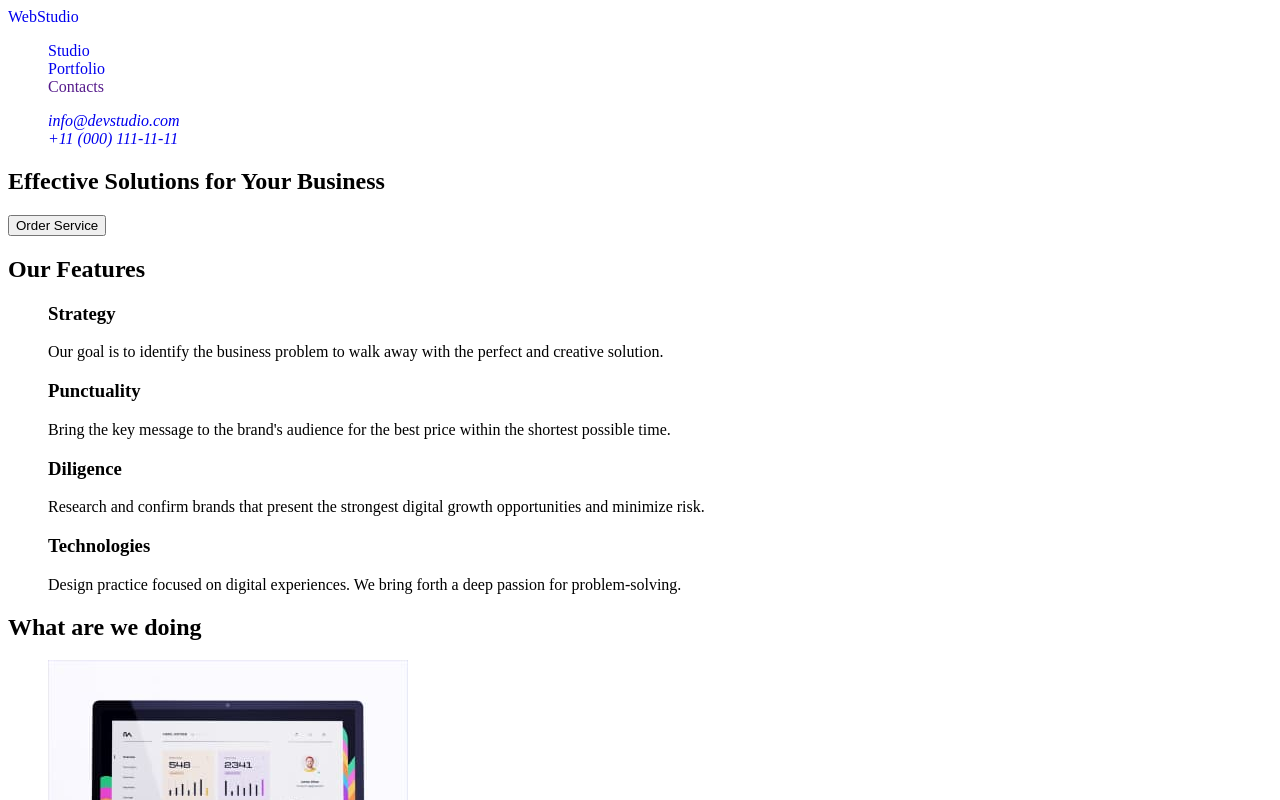
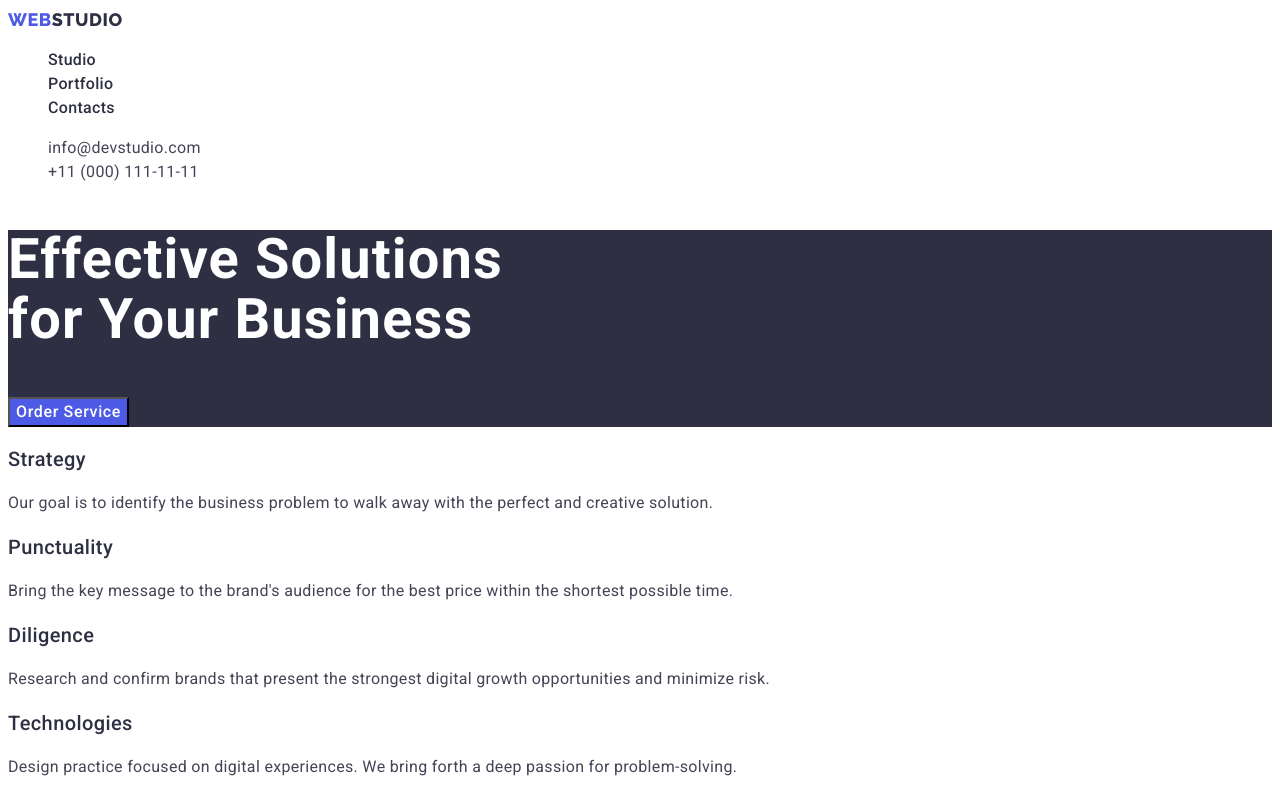
Before and after one commit to DemoUserUA/goit-markup-hw-02, a plain HTML site: page index.html in a window 1280 px wide. Shown: the top 800 px of the page. Drawn offline with Linux system fonts and the light colour scheme.

Commit message:
add css to main page

```diff
--- a/index.html
+++ b/index.html
@@ -7,7 +7,7 @@
     <title>Webstudio</title>
     <link rel="preconnect" href="https://fonts.googleapis.com">
     <link rel="preconnect" href="https://fonts.gstatic.com" crossorigin>
-    <link href="https://fonts.googleapis.com/css2?family=Raleway:wght@400;500;700;800;900&display=swap" rel="stylesheet">
+    <link href="https://fonts.googleapis.com/css2?family=Raleway:wght@800&family=Roboto:wght@400;500;700;900&display=swap" rel="stylesheet">
     <link rel="stylesheet" href="styles/styles.css">
 </head>
 
@@ -15,17 +15,17 @@
 <!--Header-->
 <header>
     <nav>
-        <a class="link" href="/">WebStudio</a>
-        <ul class="list">
-            <li><a class="link" href="index.html">Studio</a></li>
-            <li><a class="link" href="portfolio.html">Portfolio</a></li>
-            <li><a class="link" href="">Contacts</a></li>
+        <a class="link nav-link" href="/"><span class="nav-link-color">Web</span>Studio</a>
+        <ul class="list nav-list">
+            <li><a class="link nav-list-link" href="./index.html">Studio</a></li>
+            <li><a class="link nav-list-link" href="./portfolio.html">Portfolio</a></li>
+            <li><a class="link nav-list-link" href="">Contacts</a></li>
          </ul>
     </nav>
 <address>
     <ul class="list">
-        <li><a class="link" href="mailto:info@devstudio.com">info@devstudio.com</a></li>
-        <li><a class="link" href="tel:+110001111111">+11 (000) 111-11-11</a></li>
+        <li><a class="link address-link" href="mailto:info@devstudio.com">info@devstudio.com</a></li>
+        <li><a class="link address-link" href="tel:+110001111111">+11 (000) 111-11-11</a></li>
     </ul>
 </address>
 </header>
@@ -33,39 +33,39 @@
 <!--Main-->
 <main>
 <!--Section 1-->
-<section>
-    <h1>Effective Solutions for Your Business</h1>
-    <button type="button">Order Service</button>
+<section class="hero">
+    <h1 class="hero-title">Effective Solutions <br> for Your Business</h1>
+    <button type="button" class="hero-btn">Order Service</button>
 </section>
 
 <!--Section 2-->
 <section>
-    <h2>Our Features</h2>
-    <ul class="list">
-        <li>
-            <h3>Strategy</h3>
-            <p>
+    <h2 class="visually-hidden">Our Features</h2>
+    <ul class="list features-list">
+        <li class="features-item">
+            <h3 class="group-h3-titles features-title">Strategy</h3>
+            <p class="group-paragraph features-description">
                 Our goal is to identify the business
                 problem to walk away with the perfect and creative solution.
             </p>
         </li>
-        <li>
-            <h3>Punctuality</h3>
-            <p>
+        <li class="features-item">
+            <h3 class="group-h3-titles features-title">Punctuality</h3>
+            <p class="group-paragraph features-description">
                 Bring the key message to the brand's
                 audience for the best price within the shortest possible time.
             </p>
         </li>
-        <li>
-            <h3>Diligence</h3>
-            <p>
+        <li class="features-item">
+            <h3 class="group-h3-titles features-title">Diligence</h3>
+            <p class="group-paragraph features-description">
                 Research and confirm brands that present the strongest
                 digital growth opportunities and minimize risk.
             </p>
         </li>
-        <li>
-            <h3>Technologies</h3>
-            <p>
+        <li class="features-item">
+            <h3 class="group-h3-titles features-title">Technologies</h3>
+            <p class="group-paragraph features-description">
                 Design practice focused on digital experiences.
                 We bring forth a deep passion for problem-solving.
             </p>
@@ -75,15 +75,15 @@
 
 <!--Section 3-->
 <section>
-     <h2>What are we doing</h2>
-    <ul class="list">
-        <li>
+    <h2 class="work-title group-h2-title">What are we doing</h2>
+    <ul class="list work-list">
+        <li class="work-item-img">
             <img src="./images/monitor.jpg" alt="monitor" width="360">
         </li>
-        <li>
+        <li class="work-item-img">
              <img src="./images/phonescreen.jpg" alt="phone screen" width="360">
         </li>
-        <li>
+        <li class="work-item-img">
             <img src="./images/phoninhand.jpg" alt="phone in hand" width="360">
         </li>
     </ul>
@@ -91,36 +91,36 @@
 
 <!--Section 4-->
 <section>
-    <h2>Our Team</h2>
-    <ul class="list">
-         <li>
-            <img src="./images/markguerrero.jpg"  alt="man" width="264">
-            <h3>Mark Guerrero</h3>
-            <p>Product Designer</p>
+    <h2 class="team-title group-h2-title">Our Team</h2>
+    <ul class="list team-list">
+         <li class="team-item">
+            <img class="team-img" src="./images/markguerrero.jpg"  alt="man" width="264">
+            <h3 class="group-h3-titles team-name">Mark Guerrero</h3>
+            <p class="group-paragraph team-position">Product Designer</p>
         </li>
-        <li>
-            <img src="./images/tomford.jpg" alt="man" width="264">
-            <h3>Tom Ford</h3>
-            <p>Frontend Developer</p>
+        <li class="team-item">
+            <img class="team-img" src="./images/tomford.jpg" alt="man" width="264">
+            <h3 class="group-h3-titles team-name">Tom Ford</h3>
+            <p class="group-paragraph team-position">Frontend Developer</p>
         </li>
-        <li>
-            <img src="./images/camilagarcia.jpg" alt="woman" width="264">
-            <h3>Camila Garcia</h3>
-            <p>Marketing</p>
+        <li class="team-item">
+            <img class="team-img" src="./images/camilagarcia.jpg" alt="woman" width="264">
+            <h3 class="group-h3-titles team-name">Camila Garcia</h3>
+            <p class="group-paragraph team-position">Marketing</p>
          </li>
-        <li>
-            <img src="./images/danielwilson.jpg" alt="man" width="264">
-            <h3>Daniel Wilson</h3>
-            <p>UI Designer</p>
+        <li class="team-item">
+            <img class="team-img" src="./images/danielwilson.jpg" alt="man" width="264">
+            <h3 class="group-h3-titles team-name">Daniel Wilson</h3>
+            <p class="group-paragraph team-position">UI Designer</p>
         </li>
     </ul>
 </section>
 </main>
 
 <!--Footer-->
-<footer>
-    <a class="link" href="./index.html">WebStudio</a>
-    <p>Increase the flow of customers and sales for your business with digital marketing & growth solutions.</p>
+<footer class="footer">
+    <a class="link footer-link"  href="./index.html"> <span class="footer-link-color">Web</span>Studio</a>
+    <p class="footer-description">Increase the flow of customers and sales for your business with digital marketing & growth solutions.</p>
 </footer>
 
 </body>
--- a/styles/styles.css
+++ b/styles/styles.css
@@ -1,8 +1,12 @@
-.body {
-font-family: 'Raleway', sans-serif;
+:root {
+    --secondary-font: 'Raleway', sans-serif;
+    --secondary-text-color: #434455;
+    --accet-color:  #4D5AE5;
 }
-
-
+body {
+font-family: 'Roboto', sans-serif;
+color: #2E2F42;
+}
 
 /* Прибираємо маркування */
 .list {
@@ -13,3 +17,208 @@ list-style: none;
 .link {
 text-decoration: none;
 }
+
+                                        /* Index */
+
+.group-h2-title{
+font-weight: 700;
+font-size: 36px;
+line-height: 1.11;
+letter-spacing: 0.02em;
+text-transform: capitalize;
+}
+
+.group-h3-titles {
+font-weight: 500;
+font-size: 20px;
+line-height: 1.2;
+letter-spacing: 0.02em;
+}
+
+.group-paragraph {
+font-weight: 400;
+font-size: 16px;
+line-height: 1.5;
+letter-spacing: 0.02em;
+color: var(--secondary-text-color)
+}
+
+
+
+
+                    /* Header */
+
+.nav-link {
+font-family: var(--secondary-font) ;
+font-weight: 800;
+font-size: 18px;
+line-height: 1.33;
+letter-spacing: 0.03em;
+text-transform: uppercase;
+color: inherit
+}
+
+.nav-link-color {
+color: var(--accet-color);
+}
+
+/* .nav-list {} */
+
+.nav-list-link{
+font-weight: 500;
+font-size: 16px;
+line-height: 1.5;
+letter-spacing: 0.02em;
+color: inherit
+}
+
+.nav-list-link:hover,
+.nav-list-link:focus {
+    color:var(--accet-color)
+}
+
+.address-link {
+font-style: normal;
+font-weight: 400;
+font-size: 16px;
+line-height: 1.5;
+letter-spacing: 0.02em;
+color: var(--secondary-text-color)
+}
+                         /* MAIN */
+      /* Hero */
+
+.hero {
+background-color: #2E2F42;
+}
+
+.hero-title {
+font-weight: 700;
+font-size: 56px;
+line-height: 1.07;
+letter-spacing: 0.02em;
+color: #FFFFFF;
+}
+
+.hero-btn {
+font-family: inherit;
+font-weight: 500;
+font-size: 16px;
+line-height: 1.5;
+letter-spacing: 0.04em;
+color: #FFFFFF;
+background-color: var(--accet-color);
+cursor: pointer;
+}
+
+        /* Features */
+.visually-hidden {
+position: absolute;
+width: 1px;
+height: 1px;
+margin: -1px;
+border: 0;
+padding: 0;
+white-space: nowrap;
+clip-path: inset(100%);
+clip: rect(0 0 0 0);
+overflow: hidden;
+}
+
+.features-list {
+padding: 0px;
+}
+
+.features-item {
+}
+
+.features-title {
+}
+
+.features-description {
+}
+
+        /* Abour our work */
+
+.work-title{
+}
+
+.work-list {
+}
+
+.work-item-img {
+}
+
+        /* Team */
+
+.team-list {
+}
+
+.team-item {
+}
+
+.team-img {
+}
+
+.team-name {
+}
+
+.team-position {
+}
+
+                            /* FOOTER */
+.footer {
+background-color: #2E2F42;
+}
+.footer-link{
+    font-family: var(--secondary-font);
+    font-weight: 800;
+    font-size: 18px;
+    line-height: 1.17;
+    letter-spacing: 0.03em;
+    text-transform: uppercase;
+    color: #F4F4FD;
+}
+.footer-link-color{
+    color: var(--accet-color);
+}
+
+.footer-description {
+font-weight: 400;
+font-size: 16px;
+line-height: 1.5;
+letter-spacing: 0.02em;
+color: #E7E9FC;
+}
+
+
+
+
+
+
+
+
+
+
+
+
+
+
+
+
+
+/*
+.filters-button {
+    background: #F4F4FD;
+    border: 1px solid #E7E9FC;
+    border-radius: 4px;
+    cursor: pointer;
+}
+
+.filters-button:hover,
+.filters-button:focus {
+    background: #404BBF;
+    box-shadow: 0px 3px 1px rgba(0, 0, 0, 0.1), 0px 2px 1px rgba(0, 0, 0, 0.08), 0px 2px 2px rgba(0, 0, 0, 0.12);
+    border-radius: 4px;
+    color: #FFFFFF;
+} */
```
Also changed, not shown: portfolio.html (+17 -15 lines).
